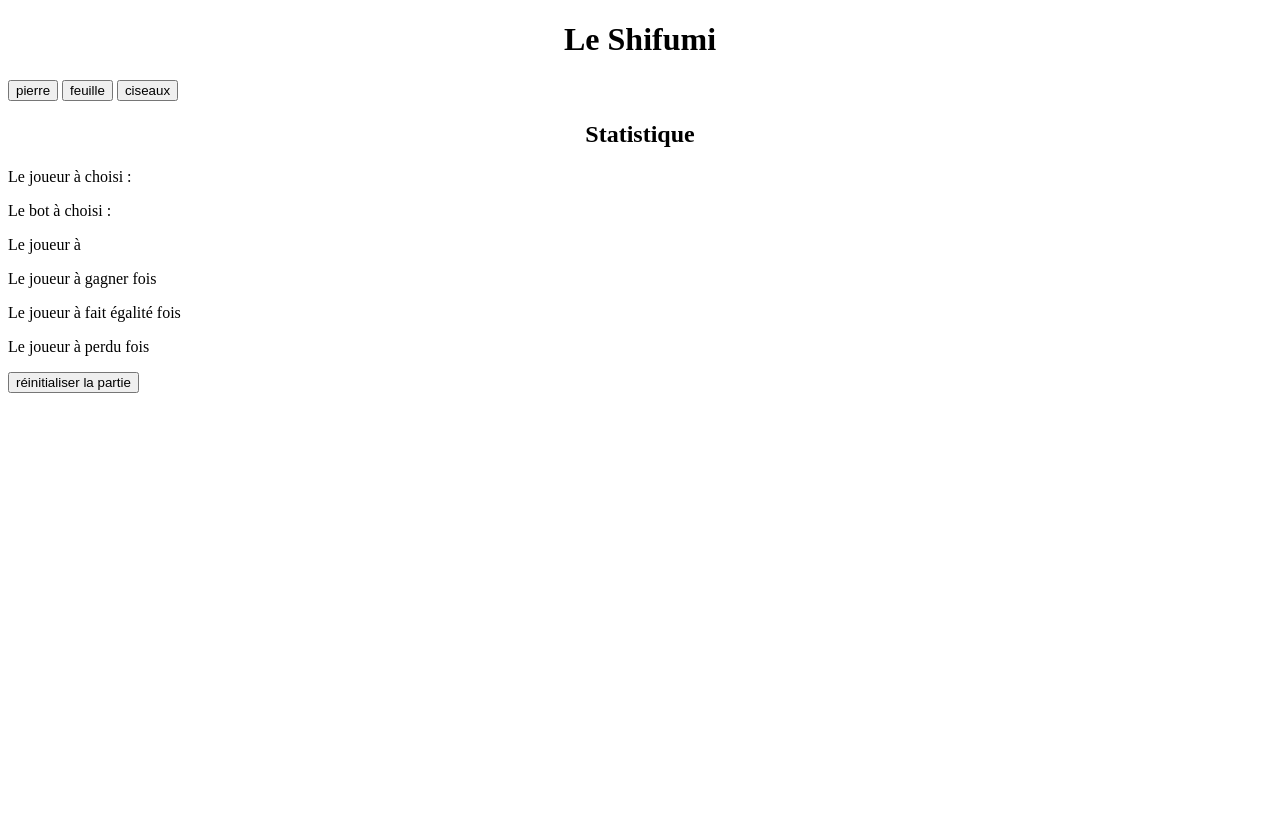
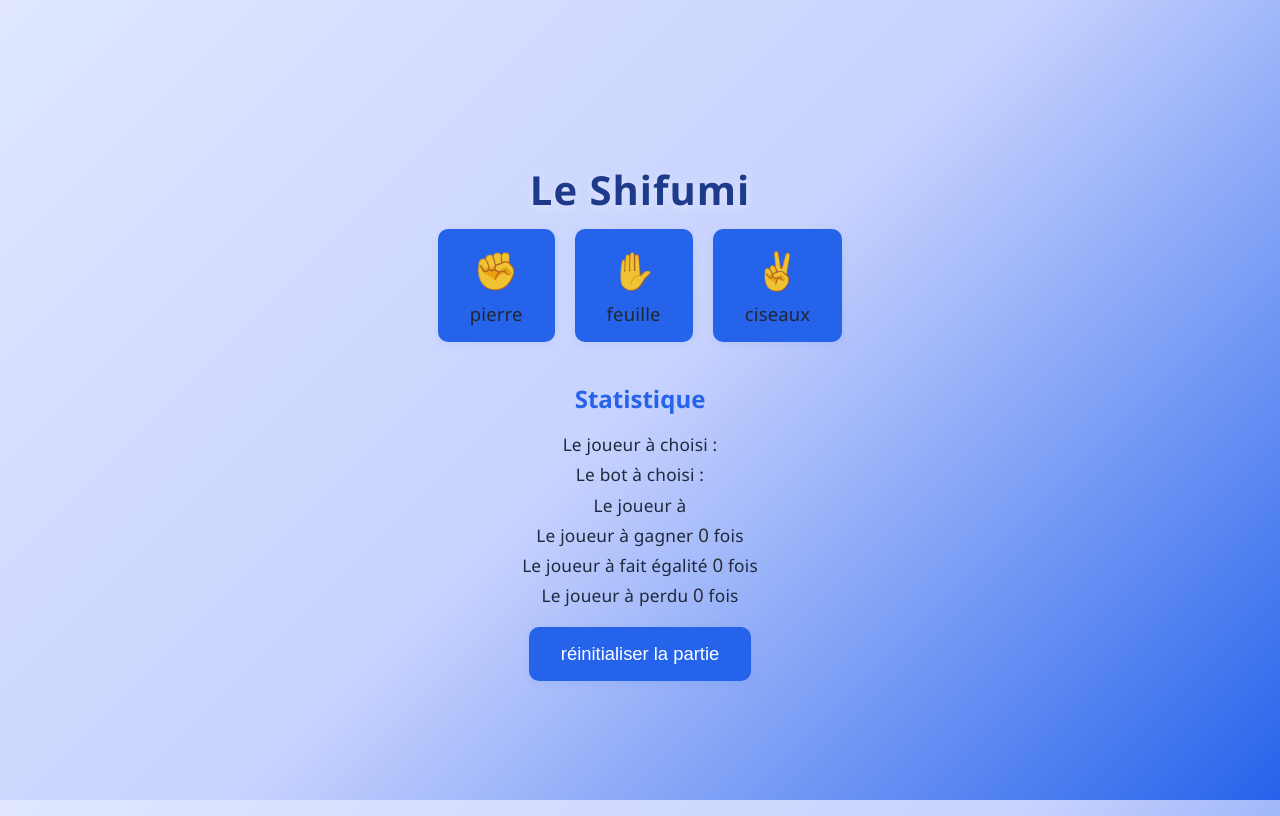
Before and after one commit to starkiou/shifumi, a plain HTML site: page index.html in a window 1280 px wide. Drawn offline with Linux system fonts and the light colour scheme.

Commit message:
javascript terminé + ajout du css final

```diff
--- a/index.html
+++ b/index.html
@@ -12,9 +12,9 @@
         <h1>Le Shifumi</h1>
 
         <div id="jeu">
-            <button id="btn0">pierre</button>
-            <button id="btn1">feuille</button>
-            <button id="btn2">ciseaux</button>
+            <button id="btn0"><span class="emoji">✊</span><span class="btn-label">pierre</span></button>
+            <button id="btn1"><span class="emoji">✋</span><span class="btn-label">feuille</span></button>
+            <button id="btn2"><span class="emoji">✌️</span><span class="btn-label">ciseaux</span></button>
         </div>
 
         <div id="score">
--- a/scripts.js
+++ b/scripts.js
@@ -6,6 +6,11 @@ let victoire = 0;
 let egalite = 0;
 let defaite = 0;
 let possibilite = ['pierre','feuille','ciseaux']
+
+
+document.getElementById("victoire").textContent = 0;
+document.getElementById("egalite").textContent = 0;
+document.getElementById("defaite").textContent = 0;
 
 reset.addEventListener("click", restart);
 
@@ -16,14 +21,17 @@ function restart(){
 function comparer(jouer_j, jouer_b){
     if(jouer_j == jouer_b){
         resultat = 'équalité';
+        egalite++;
     }
     else if((jouer_j === 'pierre' && jouer_b === 'ciseaux') ||
             (jouer_j === 'ciseaux' && jouer_b === 'feuille') ||
             (jouer_j === 'feuille' && jouer_b === 'pierre')
     ){
         resultat = 'gagné';
+        victoire++;
     }else{
         resultat = 'perdu';
+        defaite++;
     }
 
     document.getElementById("choix_j").textContent = jouer_j;
@@ -34,12 +42,11 @@ function comparer(jouer_j, jouer_b){
     document.getElementById("defaite").textContent = defaite;
 }
 
-for(i = 0; i<3; i++){
-    let bouton =document.getElementById("btn"+i)
+for(let i = 0; i < 3; i++){
+    let bouton = document.getElementById("btn"+i);
     bouton.addEventListener("click", function(){
-        jouer_j = bouton.textContent;
+        jouer_j = bouton.querySelector('.btn-label').textContent.trim();
         jouer_b = possibilite[Math.floor(Math.random() * 3)];
-        alert('robot' + jouer_b);
         comparer(jouer_j, jouer_b);
     });
 }
--- a/style.css
+++ b/style.css
@@ -1,3 +1,93 @@
-h1,h2{
+body, h1, h2, p, span, .btn-label {
+    font-family: 'Segoe UI', Arial, sans-serif;
+}
+
+h1 {
+    font-size: 2.5em;
+    color: #1e3a8a;
+    margin-bottom: 0.3em;
+    letter-spacing: 1px;
+    font-weight: 700;
+    text-shadow: 0 2px 8px #e0e7ff;
+}
+
+h2 {
+    font-size: 1.5em;
+    color: #2563eb;
+    margin-bottom: 0.7em;
+    font-weight: 600;
+}
+
+p, span, .btn-label {
+    color: #222e;
+    font-size: 1.08em;
+    letter-spacing: 0.2px;
+}
+
+#score p {
+    margin: 0.3em 0;
+    color: #1e293b;
+}
+
+#resultat {
+    font-weight: bold;
+    color: #2563eb;
+    letter-spacing: 1px;
+}
+
+#jeu {
+    display: flex;
+    justify-content: center;
+    gap: 20px;
+    margin-bottom: 20px;
+}
+
+.btn,#jeu button,#reset {
+    background: #2563eb;
+    color: #fff;
+    border: none;
+    border-radius: 10px;
+    padding: 16px 32px;
+    font-size: 1.15em;
+    font-weight: 500;
+    cursor: pointer;
+    box-shadow: 0 2px 8px rgba(37,99,235,0.08);
+}
+
+#jeu button {
+    display: flex;
+    flex-direction: column;
+    align-items: center;
+    justify-content: center;
+}
+
+#reset {
+    margin: 20px auto 0 auto;
+    display: block;
+}
+
+#reset {
+    margin: 20px auto 0 auto;
+    display: block;
+}
+
+.emoji {
+    font-size: 2em;
+    margin-bottom: 4px;
+}
+
+.btn-label {
+    font-size: 1em;
+    margin-top: 2px;
+}
+
+body {
     text-align: center;
+    display: flex;
+    flex-direction: column;
+    align-items: center;
+    min-height: 100vh;
+    justify-content: center;
+    background: linear-gradient(135deg, #e0e7ff 0%, #c7d2fe 50%, #2563eb 100%);
+    background-attachment: fixed;
 }
```
